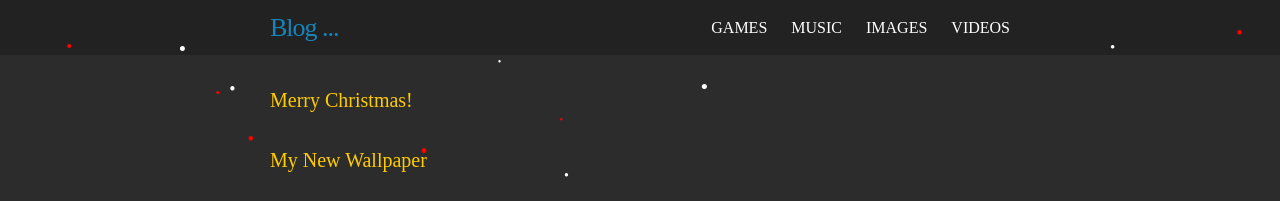
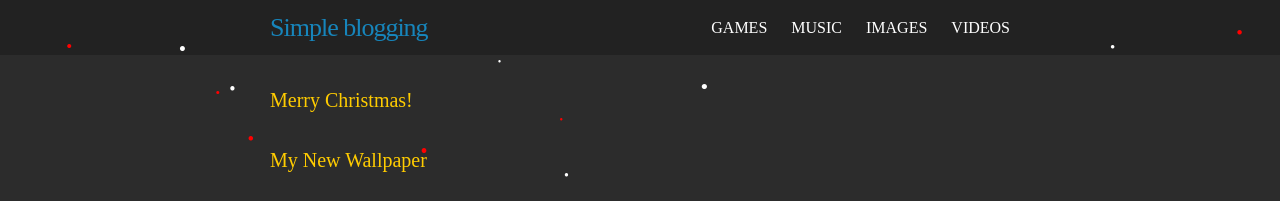
Before and after one commit to skandyn-sh/skandyn-sh.github.io, a Jekyll site: the page built from index.html, in a window 1280 px wide. Shown: the top 201 px of the page. Built offline with Jekyll 4.4.1, drawn with Linux system fonts in a browser that asks for light colours; nearby versions of some CDN libraries; library files that are not in the unit come from our copies; comment, search, counter and statistics services are not loaded.

Commit message:
Update _config.yml

```diff
--- a/_config.yml
+++ b/_config.yml
@@ -1,4 +1,4 @@
-title: Blog ...
+title: Simple blogging
 email:
 baseurl: "" # the subpath of your site, e.g. /blog
 url: "http://skandyn-sh.github.io" # the base hostname & protocol for your site, e.g. http://example.com
```
